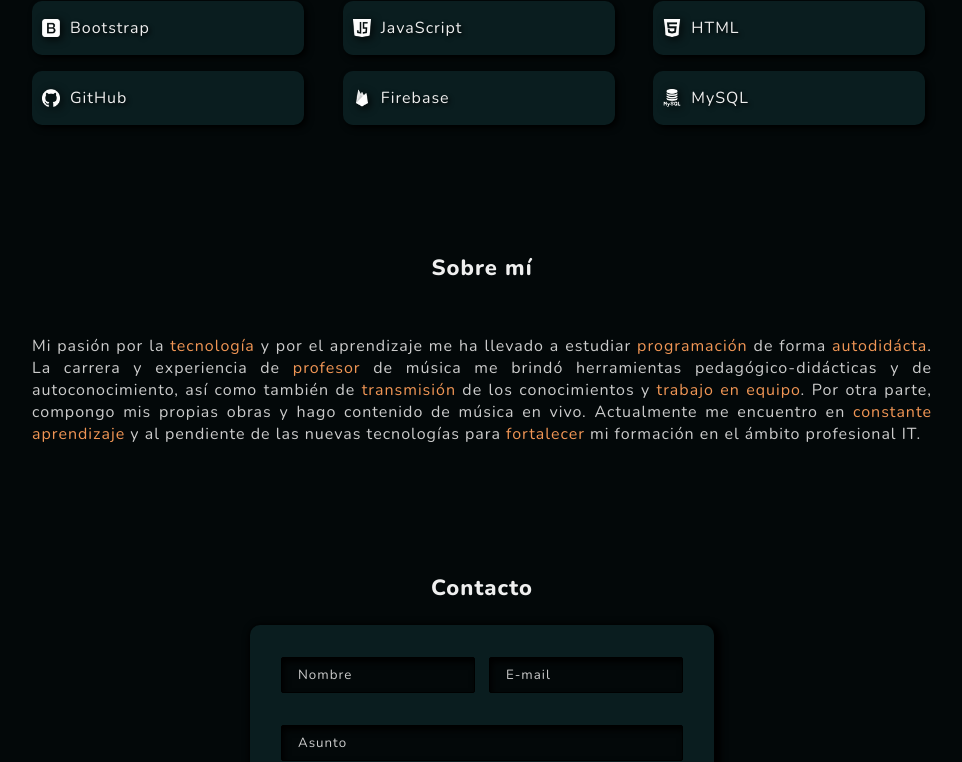
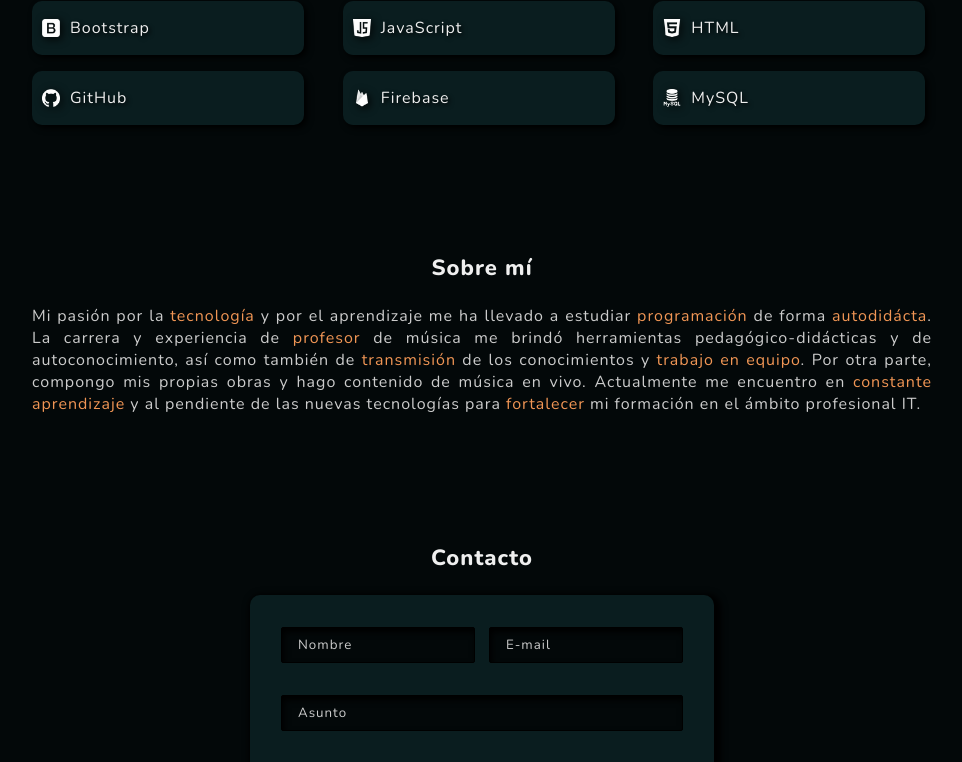
Before and after one commit to ferutizi/Portfolio, a React (Create React App) app: page / in a window 1280 px wide. Shown: the part 1973-2735 px from the top of the page, without its empty margins (158-1120 px from the left). Built offline with nearby package versions, Linux system fonts and the light colour scheme.

Commit message:
added semantic tags

```diff
--- a/src/components/AboutMe.jsx
+++ b/src/components/AboutMe.jsx
@@ -2,8 +2,8 @@ import './AboutMe.scss'
 
 const AboutMe = () => {
   return (
-    <>
-      <h6 className='subtitle' id='about-me'>Sobre mí</h6>
+    <section>
+      <h3 className='subtitle' id='about-me'>Sobre mí</h3>
       <div style={{ display: 'flex' }}>
         <p className='about__text'>
           Mi pasión por la <span>tecnología</span> y por el aprendizaje me ha llevado a estudiar <span> programación </span>
@@ -14,7 +14,7 @@ const AboutMe = () => {
           <span> fortalecer</span> mi formación en el ámbito profesional IT.
         </p>
       </div>
-    </>
+    </section>
   )
 }
 
--- a/src/components/Experience.jsx
+++ b/src/components/Experience.jsx
@@ -3,7 +3,7 @@ import Icon from "./Icon"
 
 const Experience = () => {
     return(
-        <>
+        <section>
             <h3 id='experience' className='subtitle'>Experiencia</h3>
             <div className='proyect__container'>
                 <div className='proyect__card' style={{width: '50%', maxWidth: 'none'}}>
@@ -41,7 +41,7 @@ const Experience = () => {
                     </div>
                 </div>
             </div>
-        </>
+        </section>
     )
 }
 
--- a/src/components/Footer.jsx
+++ b/src/components/Footer.jsx
@@ -4,7 +4,7 @@ import IconsNav from './IconsNav'
 
 const Footer = ({ cvOk, setCvOk }) => {
   return (
-    <div className='footer__container'>
+    <footer className='footer__container'>
       <div className='footer__left'>
         <div className='icons__container'>
           <p className='footer__title'>Contáctame:</p>
@@ -25,7 +25,7 @@ const Footer = ({ cvOk, setCvOk }) => {
           </a>
         </div>
       </div>
-    </div>
+    </footer>
   )
 }
 
--- a/src/components/Form.jsx
+++ b/src/components/Form.jsx
@@ -43,7 +43,7 @@ const Form = () => {
   })
 
   return (
-    <>
+    <section>
       <h3 className='subtitle' id='contact'>Contacto</h3>
       <form onSubmit={contacto.handleSubmit} className='form__container' ref={form}>
         <div className='form'>
@@ -83,7 +83,7 @@ const Form = () => {
           </div>
         </div>
       </form>
-    </>
+    </section>
   )
 }
 
--- a/src/components/Presentation.jsx
+++ b/src/components/Presentation.jsx
@@ -2,7 +2,7 @@ import './Presentation.scss'
 
 const Presentation = ({ cvOk, setCvOk }) => {
   return (
-    <div className='presentation__container'>
+    <section className='presentation__container'>
       <div className='presentation__title'>
         <h1>Fernando Utizi</h1>
         <h2 className='subtitle'>Front-end Developer</h2>
@@ -33,7 +33,7 @@ const Presentation = ({ cvOk, setCvOk }) => {
           alt='portada guitarra exodo'
         />
       </div>
-    </div>
+    </section>
   )
 }
 
--- a/src/components/Proyects.jsx
+++ b/src/components/Proyects.jsx
@@ -9,7 +9,7 @@ const Proyects = () => {
   const ver = visible
 
   return (
-    <div>
+    <section>
       <h3 id='proyects' className='subtitle'>Proyectos</h3>
       <div className='proyect__container'>
         <MapProyecs mapProyect={proyects} />
@@ -22,7 +22,7 @@ const Proyects = () => {
         onClick={() => setVisible(!visible)}
       >Ver {ver ? 'menos' : 'más'}
       </button>
-    </div>
+    </section>
   )
 }
 
```
